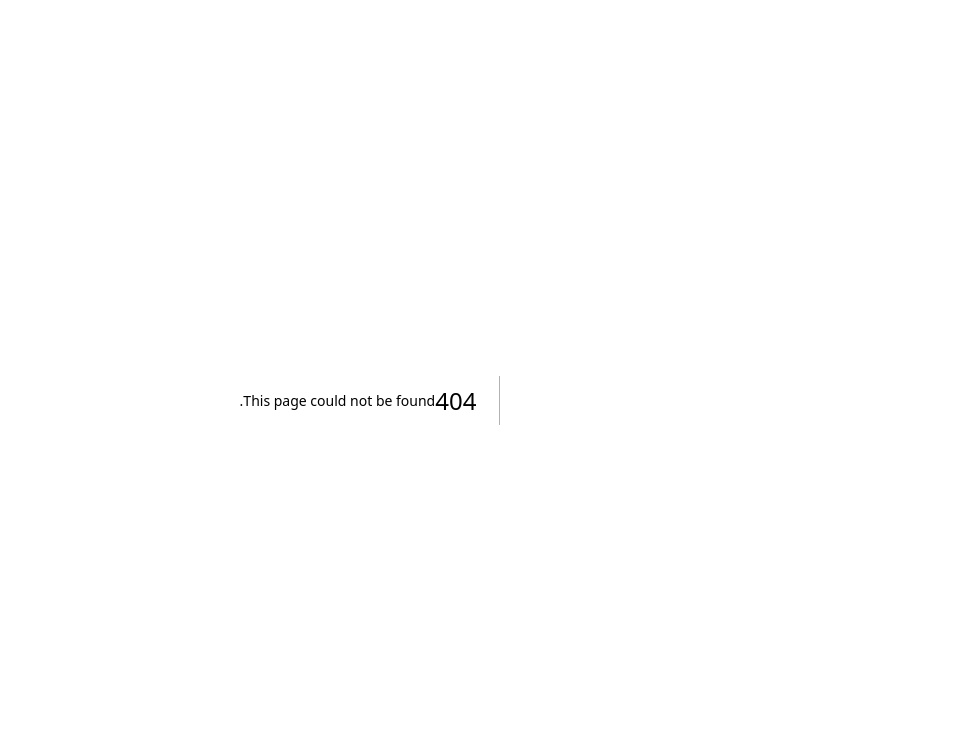
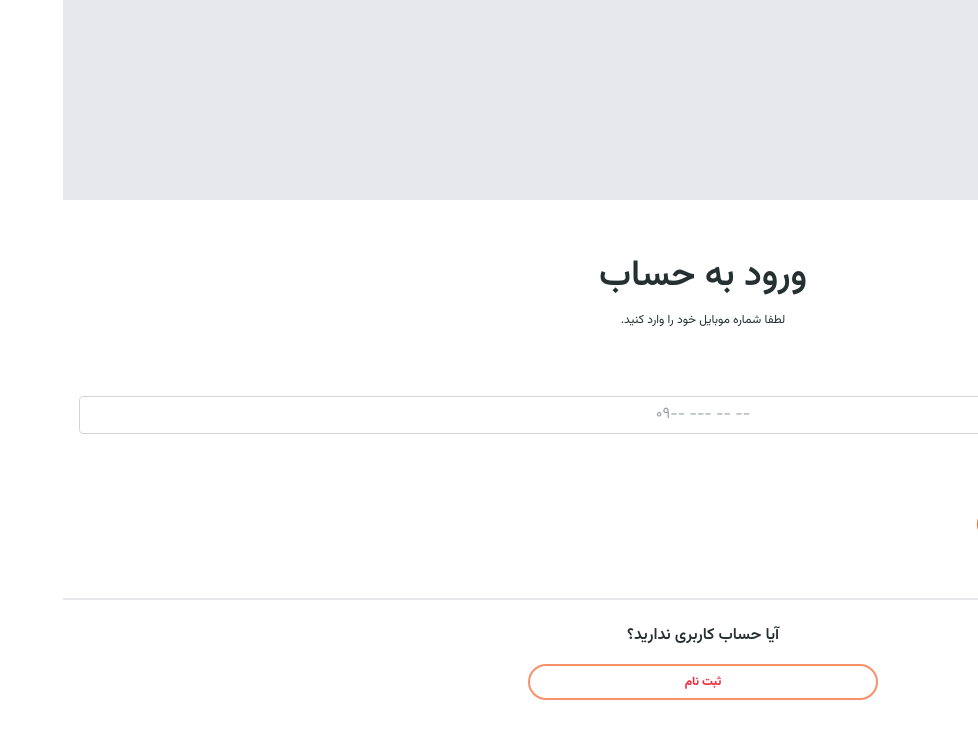
Before and after one commit to Mhdph/toloe-pakhsh, a Next.js app: page /auth/login in a window 1280 px wide. Before the commit this address had no page. Shown: the top 738 px of the page, without its empty margins (302-1280 px from the left). Built offline with nearby package versions, Linux system fonts and the light colour scheme.

Commit message:
complate auth page

```diff
--- /dev/null
+++ b/components/auth/ConfirmCode.tsx
@@ -0,0 +1,39 @@
+import React from "react";
+
+function ConfirmCode() {
+  return (
+    <div>
+      <div className="h-[200px] bg-gray-200"></div>
+      <div className="flex text-black-items flex-col mt-14 ">
+        <p className="text-4xl text-center font-semibold">
+          کد تایید را وارد کنید
+        </p>
+        <p className="text-xs text-center mt-4">
+          کد ۶ رقمی برای شما ارسال گردید
+        </p>
+        <div className="flex flex-col px-4 mt-12">
+          <label className="font-black mb-1 text-xs" htmlFor="">
+            کد تایید
+          </label>
+          <input
+            className="rounded py-1.5 text-center outline-none w-full border border-gray-300"
+            type="text"
+            placeholder="-----"
+          />
+          <div className="flex gap-1 mt-6 items-center">
+            <input type="checkbox" className="rounded-2xl border-black" />
+            <p className="font-normal text-xs">مرا به خاطر بسپار</p>
+          </div>
+          <p className="my-4 font-normal text-xs">
+            ۵۵ : ۰۲مانده تا دریافت مجدد کد
+          </p>
+          <button className="btn_primary font-extrabold text-xs mt-8 text-white">
+            ادامه
+          </button>
+        </div>
+      </div>
+    </div>
+  );
+}
+
+export default ConfirmCode;
--- /dev/null
+++ b/components/auth/FullDetail.tsx
@@ -0,0 +1,40 @@
+import React from "react";
+
+function FullDetail() {
+  return (
+    <div>
+      <div className="h-[200px] bg-gray-200"></div>
+      <div className="flex text-black-items flex-col mt-14 ">
+        <p className="text-4xl text-center font-semibold"> اطلاعات حساب </p>
+        <p className="text-xs text-center mt-4">
+          برای تکمیل اطلاعات حساب کاربری لطفا نام و آدرس خود را وارد کنید
+        </p>
+        <div className="flex flex-col px-4 mt-12">
+          <label className="font-black mb-1 text-xs" htmlFor="">
+            نام و نام خانوادگی*
+          </label>
+          <input
+            className="rounded py-1.5 text-center outline-none w-full border border-gray-300"
+            type="text"
+          />
+          <label className="font-black mb-1 text-xs" htmlFor="">
+            آدرس*
+          </label>
+          <input
+            className="rounded py-1.5 text-center outline-none w-full border border-gray-300"
+            type="text"
+          />
+          <div className="flex gap-1 mt-6 items-center">
+            <input type="checkbox" className="rounded-2xl border-black" />
+            <p className="font-normal text-xs">مرا به خاطر بسپار</p>
+          </div>
+          <button className="btn_primary font-extrabold text-xs mt-8 text-white">
+            ادامه{" "}
+          </button>
+        </div>
+      </div>
+    </div>
+  );
+}
+
+export default FullDetail;
--- /dev/null
+++ b/pages/auth/login.tsx
@@ -0,0 +1,43 @@
+import React from "react";
+
+function login() {
+  return (
+    <div>
+      <div className="h-[200px] bg-gray-200"></div>
+      <div className="flex text-black-items flex-col mt-14 ">
+        <p className="text-4xl text-center font-semibold">ورود به حساب</p>
+        <p className="text-xs text-center mt-4">
+          لطفا شماره موبایل خود را وارد کنید.
+        </p>
+        <div className="flex flex-col px-4 mt-12">
+          <label className="font-black mb-1 text-xs" htmlFor="">
+            شماره تلفن
+          </label>
+          <input
+            className="rounded py-1.5 text-center outline-none w-full border border-gray-300"
+            type="text"
+            placeholder="-- -- --- --۰۹"
+          />
+          <div className="flex gap-1 mt-6 items-center">
+            <input type="checkbox" className="rounded-2xl border-black" />
+            <p className="font-normal text-xs">مرا به خاطر بسپار</p>
+          </div>
+          <button className="btn_primary font-extrabold text-xs mt-8 text-white">
+            ارسال کد تایید
+          </button>
+        </div>
+        <hr className="border-[0.5px] border-solid mt-14 mb-6" />
+        <div className="flex items-center flex-col gap-4">
+          <p className="text-base font-semibold text-center">
+            آیا حساب کاربری ندارید؟
+          </p>
+          <button className="border-[#F6622C] text-xs font-extrabold text-[#F02D3C] h-9 w-[350px] rounded-3xl border-2 border-opacity-70 ">
+            ثبت نام
+          </button>
+        </div>
+      </div>
+    </div>
+  );
+}
+
+export default login;
--- /dev/null
+++ b/pages/auth/register.tsx
@@ -0,0 +1,43 @@
+import React from "react";
+
+function register() {
+  return (
+    <div>
+      <div className="h-[200px] bg-gray-200"></div>
+      <div className="flex text-black-items flex-col mt-14 ">
+        <p className="text-4xl text-center font-semibold"> ثبت نام </p>
+        <p className="text-xs text-center mt-4">
+          لطفا شماره موبایل خود را وارد کنید.
+        </p>
+        <div className="flex flex-col px-4 mt-12">
+          <label className="font-black mb-1 text-xs" htmlFor="">
+            شماره تلفن
+          </label>
+          <input
+            className="rounded py-1.5 text-center outline-none w-full border border-gray-300"
+            type="text"
+            placeholder="-- -- --- --۰۹"
+          />
+          <div className="flex gap-1 mt-6 items-center">
+            <input type="checkbox" className="rounded-2xl border-black" />
+            <p className="font-normal text-xs"> با شرایط طلوع پخش موافقم </p>
+          </div>
+          <button className="btn_primary font-extrabold text-xs mt-8 text-white">
+            ارسال کد تایید
+          </button>
+        </div>
+        <hr className="border-[0.5px] border-solid mt-14 mb-6" />
+        <div className="flex items-center flex-col gap-4">
+          <p className="text-base font-semibold text-center">
+            آیا ثبت نام کرده اید؟
+          </p>
+          <button className="border-[#F6622C] text-xs font-extrabold text-[#F02D3C] h-9 w-[350px] rounded-3xl border-2 border-opacity-70 ">
+            ورود
+          </button>
+        </div>
+      </div>
+    </div>
+  );
+}
+
+export default register;
```
